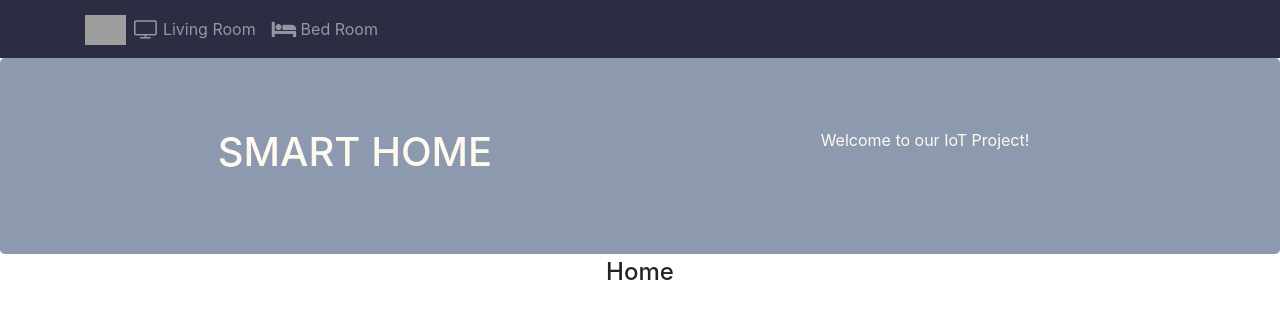
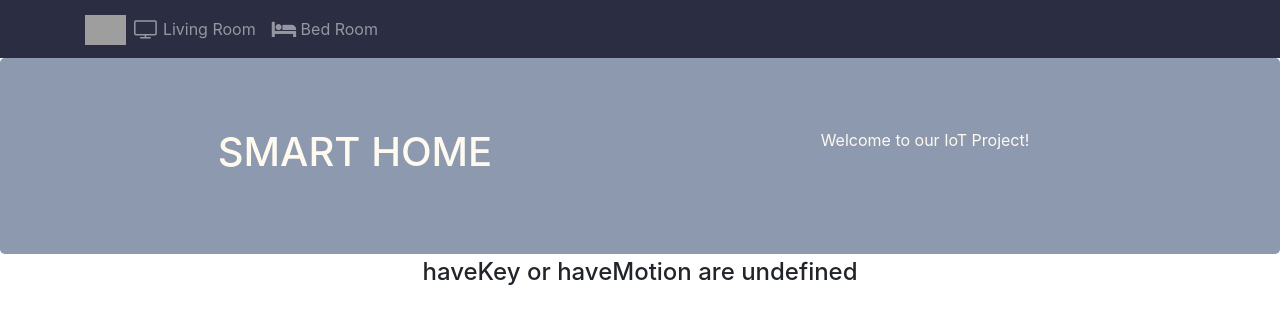
Before and after one commit to JunHoang/IoT-Smarthome, a React (Create React App) app: page /home in a window 1280 px wide. Shown: the top 324 px of the page. Built offline with nearby package versions, Linux system fonts and the light colour scheme; no server answers; grey boxes are pictures that could not be loaded; some icons are missing; what react-animations would draw is missing.

Commit message:
basic Home

```diff
--- a/src/components/HomeComponent.js
+++ b/src/components/HomeComponent.js
@@ -1,11 +1,36 @@
-import React from 'react';
+import React from "react";
 
 function Home(props) {
-    return(
-      <div className="container">
-        <h4>Home</h4>
-      </div>
-    );
+  const infoArray = props.infoArray;
+
+  const haveKey = infoArray.filter((info) => info.name === "haveKey")[0];
+  console.log("haveKey", haveKey);
+
+  const haveMotion = infoArray.filter((info) => info.name === "haveMotion")[0];
+  console.log("haveMotion", haveMotion);
+
+  if (haveKey && haveMotion) {
+    const welcomHome = haveKey.value && haveMotion.value;
+    if (welcomHome) {
+      return (
+        <div className="container">
+          <h4>Welcome home!</h4>
+        </div>
+      );
+    } else {
+      return (
+        <div className="container">
+          <h4>Call the police</h4>
+        </div>
+      );
+    }
+  }
+
+  return (
+    <div className="container">
+      <h4>haveKey or haveMotion are undefined</h4>
+    </div>
+  );
 }
 
 export default Home;
--- a/src/components/MainComponent.js
+++ b/src/components/MainComponent.js
@@ -27,10 +27,6 @@ class Main extends Component {
   }
 
   render() {
-    const HomePage = () => {
-      return <Home />;
-    };
-
     console.log(
       "type of this.props.updateLights is " + typeof this.props.updateLights
     );
@@ -38,13 +34,12 @@ class Main extends Component {
     console.log("this.props.info" + JSON.stringify(this.props.info));
     console.log("this.props.info.info" + JSON.stringify(this.props.info.info));
 
-    let infoArray = []
+    let infoArray = [];
 
-    if (typeof this.props.info.info.db === 'undefined') {
+    if (typeof this.props.info.info.db === "undefined") {
       infoArray = this.props.info.info;
       console.log("infoArray" + JSON.stringify(infoArray));
-    }
-    else {
+    } else {
       infoArray = this.props.info.info.db;
       console.log("infoArray with db" + JSON.stringify(infoArray));
     }
@@ -53,7 +48,7 @@ class Main extends Component {
       <div className="App">
         <Header />
         <Switch>
-          <Route path="/home" component={HomePage} />
+          <Route path="/home" component={() => <Home infoArray={infoArray} />} />
           <Route
             exact
             path="/livingroom"
@@ -71,7 +66,9 @@ class Main extends Component {
             path="/bedroom"
             component={() => (
               <Bedroom
-                bedroom={infoArray.filter((bedlight) => bedlight.name === "bedLight")}
+                bedroom={infoArray.filter(
+                  (bedlight) => bedlight.name === "bedLight"
+                )}
                 bedroomLoading={infoArray.isLoading}
                 bedroomErrMess={infoArray.errMess}
                 updateLights={this.props.updateLights}
```
